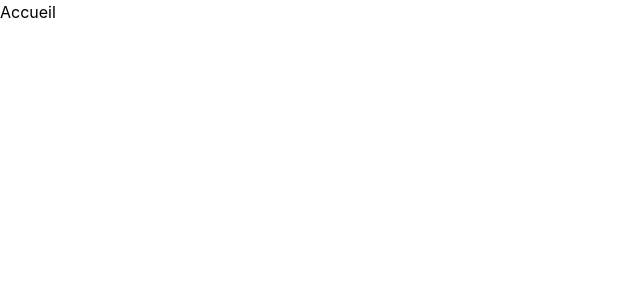
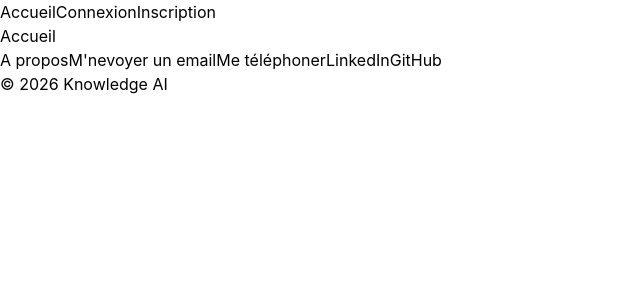
Before and after one commit to cyrilfoucher/knowledge-ai, a React (Vite) app in the folder frontend/: page / in a window 1280 px wide. Shown: the top 300 px of the page, without its empty margins (0-640 px from the left). Built offline with nearby package versions, Linux system fonts and the light colour scheme.

Commit message:
feat:layout partager avec Navbar footer et creation d'un pageHeader

```diff
--- /dev/null
+++ b/frontend/src/layouts/Footer.tsx
@@ -0,0 +1,23 @@
+import { Link } from "react-router-dom";
+
+function Footer() {
+  return (
+    <footer>
+      <Link to="/a-propos">A propos</Link>
+      <a href="mailto:macylcyril@hotmail.fr">M'nevoyer un email</a>
+      <a href="tel:+33681058680">Me téléphoner</a>
+      <a
+        href="https://www.linkedin.com/in/cyril-foucher-a06a19236/"
+        target="_blank"
+        rel="noopener noreferrer"
+      >
+        LinkedIn
+      </a>
+      <a href="https://github.com/cyrilfoucher" target="_blank" rel="noopener noreferrer">
+        GitHub
+      </a>
+      <p>© 2026 Knowledge AI</p>
+    </footer>
+  );
+}
+export default Footer;
--- a/frontend/src/layouts/MainLayout.tsx
+++ b/frontend/src/layouts/MainLayout.tsx
@@ -1,5 +1,17 @@
+import Navbar from "./NavBar";
+import Footer from "./Footer";
+import { Outlet } from "react-router-dom";
+
 function MainLayout() {
-  return <div>MainLayout</div>;
+  return (
+    <>
+      <Navbar />
+      <main>
+        <Outlet />
+      </main>
+      <Footer />
+    </>
+  );
 }
 
 export default MainLayout;
--- /dev/null
+++ b/frontend/src/layouts/NavBar.tsx
@@ -0,0 +1,13 @@
+import { NavLink } from "react-router-dom";
+
+function NavBar() {
+  return (
+    <nav>
+      <NavLink to="/">Accueil</NavLink>
+      <NavLink to="/login">Connexion</NavLink>
+      <NavLink to="/register">Inscription</NavLink>
+    </nav>
+  );
+}
+
+export default NavBar;
--- /dev/null
+++ b/frontend/src/layouts/PageHeader.tsx
@@ -0,0 +1,15 @@
+interface PageHeaderProps {
+  title: string;
+  subtitle?: string;
+}
+
+function PageHeader({ title, subtitle }: PageHeaderProps) {
+  return (
+    <header>
+      <h1>{title}</h1>
+      {subtitle && <p>{subtitle}</p>}
+    </header>
+  );
+}
+
+export default PageHeader;
--- a/frontend/src/pages/Home.tsx
+++ b/frontend/src/pages/Home.tsx
@@ -1,5 +1,7 @@
+import PageHeader from "../layouts/PageHeader";
+
 function Home() {
-  return <h1>Accueil</h1>;
+  return <PageHeader title="Accueil" />;
 }
 
 export default Home;
--- a/frontend/src/routes/AppRoutes.tsx
+++ b/frontend/src/routes/AppRoutes.tsx
@@ -1,5 +1,5 @@
 import { Routes, Route } from "react-router-dom";
-
+import MainLayout from "../layouts/MainLayout";
 import Home from "../pages/Home";
 import Login from "../pages/Login";
 import Register from "../pages/Register";
@@ -8,9 +8,11 @@ import NotFound from "../pages/NotFound";
 function AppRoutes() {
   return (
     <Routes>
-      <Route path="/" element={<Home />} />
-      <Route path="/login" element={<Login />} />
-      <Route path="/register" element={<Register />} />
+      <Route element={<MainLayout />}>
+        <Route path="/" element={<Home />} />
+        <Route path="/login" element={<Login />} />
+        <Route path="/register" element={<Register />} />
+      </Route>
       <Route path="*" element={<NotFound />} />
     </Routes>
   );
```
